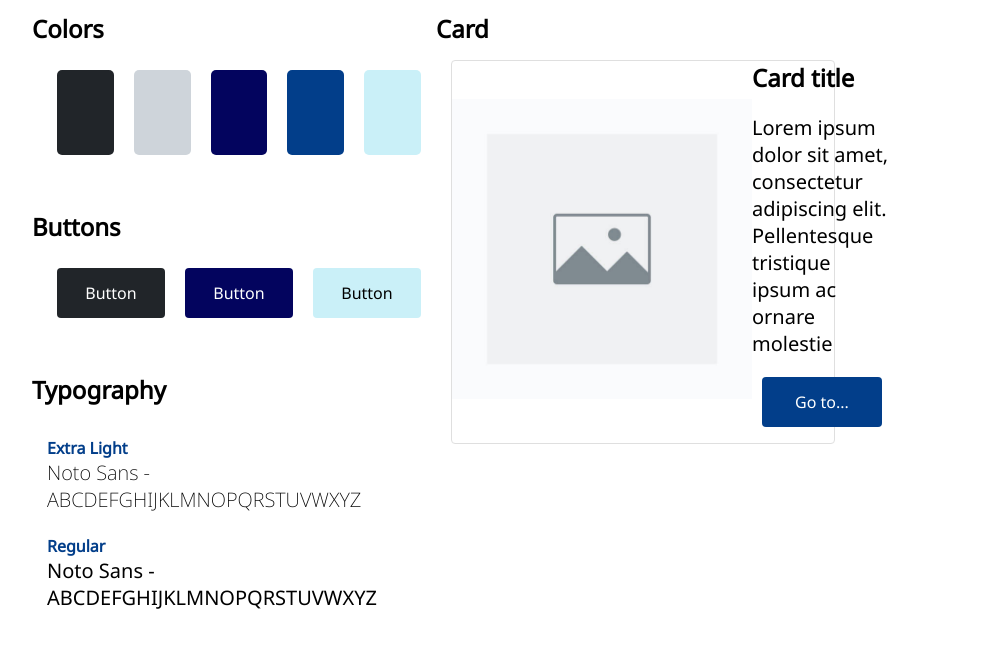
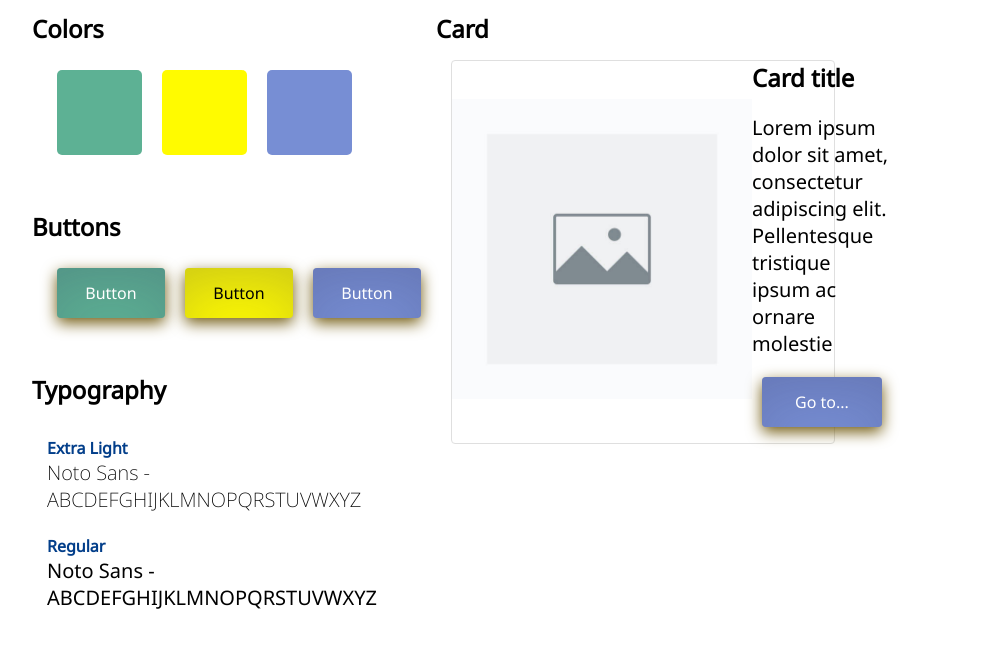
Before and after one commit to DavidB360/mousyuikit, a website: page index.html in a window 1280 px wide. Shown: the part 180-828 px from the top of the page, without its empty margins (12-1001 px from the left). Drawn offline with Linux system fonts and the light colour scheme.

Commit message:
mise à jour style

```diff
--- a/index.html
+++ b/index.html
@@ -26,11 +26,11 @@
         <span class="title">Colors</span>
         <div class="content row">
           <!-- Insert code here -->
-          <div class="color darkgrey"></div>
+          <!-- <div class="color darkgrey"></div> -->
           <div class="color grey"></div>
           <div class="color darkblue"></div>
           <div class="color blue"></div>
-          <div class="color lightblue"></div>
+          <!-- <div class="color lightblue"></div> -->
           <!-- end -->
         </div>
       </div>
@@ -39,9 +39,9 @@
         <span class="title">Buttons</span>
         <div class="content row">
           <!-- Insert code here -->
-          <a class="btn darkgrey">Button</a>
+          <a class="btn grey">Button</a>
           <a class="btn darkblue">Button</a>
-          <a class="btn lightblue">Button</a>
+          <a class="btn blue">Button</a>
           <!-- end -->
         </div>
       </div>
--- a/style.css
+++ b/style.css
@@ -74,22 +74,22 @@ body {
 }
 
 .grey {
-  background-color: #ced4da;
+  background-color: #5db194;
+  color: #fff;
+}
+
+.darkblue {
+  background-color: #fffb00;
   color: #000;
 }
 
-.darkblue {
-  background-color: #03045e;
-  color: #fff;
-}
-
 .blue {
-  background-color:#023e8a;
+  background-color:#778ed4;
   color: #fff;
 }
 
 .lightblue {
-  background-color: #caf0f8;
+  background-color: #baa560;
   color: #000;
 }
 
@@ -103,6 +103,7 @@ body {
   align-items: center;
   cursor: pointer;
   margin: 10px;
+  box-shadow: rgb(113, 90, 15) 0px 5px 15px, rgba(50, 50, 93, 0.25) 0px 30px 60px -12px inset;
 }
 
 .btn:hover {
```
